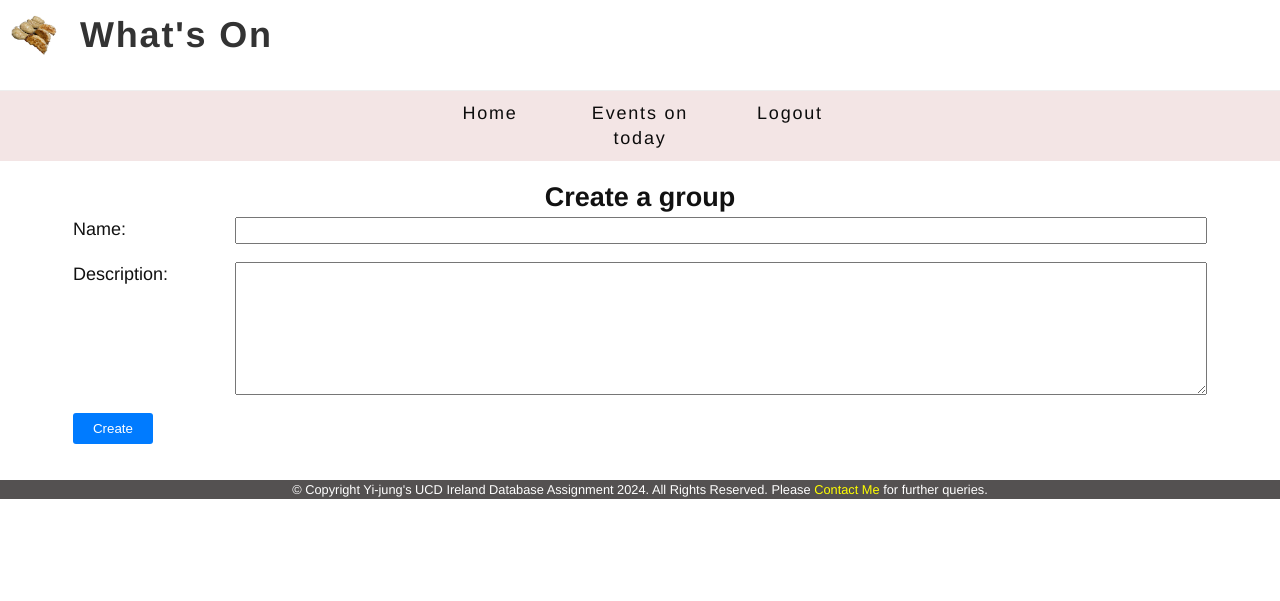
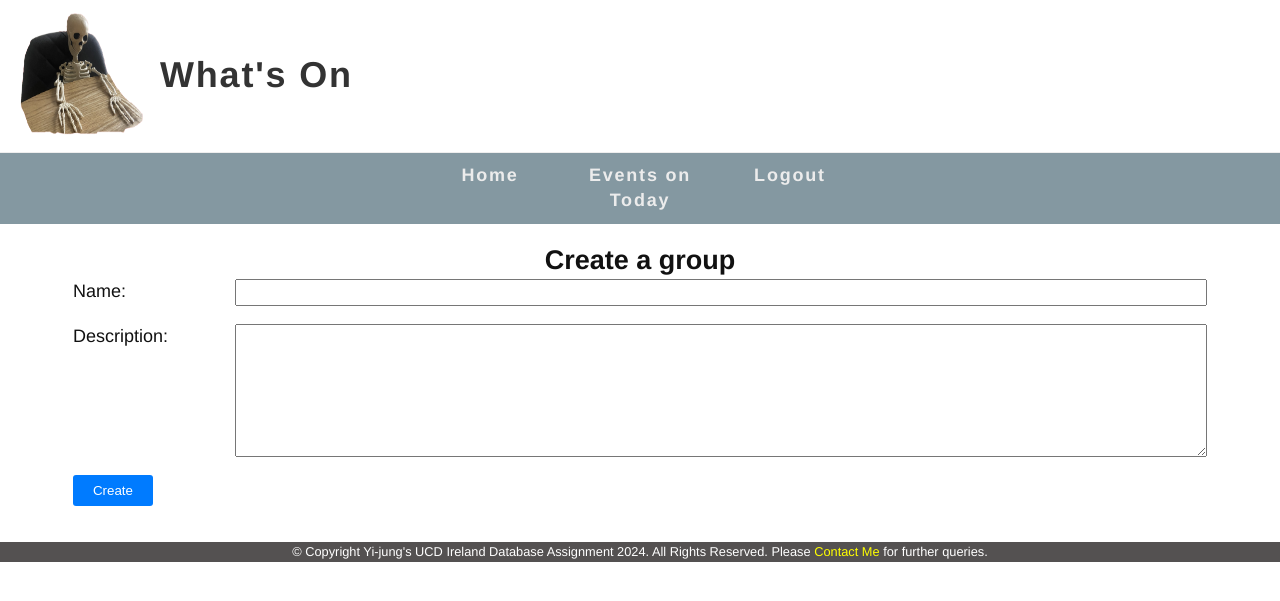
Before and after one commit to emilyichan3/whatson, a Flask app: page /create_group in a window 1280 px wide. Shown: the top 601 px of the page. Run offline with Flask 3, Linux system fonts and the light colour scheme; the visitor is signed in with stand-in values (Sample User, id 1).

Commit message:
Improved the styling

```diff
--- a/static/css/styles.css
+++ b/static/css/styles.css
@@ -1,7 +1,7 @@
 :root {
-  --wrap-bg-color: #fff;
-  --nav-bg-color: #f3e5e5;
-  --main-bg-color: #fff;
+  --wrap-bg-color: ##f8f8f8;
+  --nav-bg-color: #0730417e;
+  --main-bg-color: ##f8f8f8;
 }
 
 * {
@@ -30,14 +30,15 @@ body{
 }
 
 .container img{
-  width: 50px;
-  height: 50px;
-  margin: 10px;
+  width: 140px;
+  height: 140px;
+  margin: 5px;
 }
 
 .header-content {
-  height: 70px;
   margin: 10px;
+  display: flex;
+  align-items: center;
 }
 
 .top-navigation {
@@ -115,8 +117,16 @@ body{
 
 #big-menu {
   display: none;
-  font-weight: lighter;
+
 }
+#big-menu ul li a {
+  color: #ececec;
+  font-weight: bold;
+}
+#big-menu a:hover {
+  text-decoration: underline;
+}
+
 
 header{
   color: #333;
--- a/templates/base.html
+++ b/templates/base.html
@@ -16,7 +16,7 @@
     <div class="header-container">
       <header class="top-navigation">
         <div class="container">
-          <img src="/static/images/whatson.png" alt="What's On">
+          <img src="/static/images/skeleton.png" alt="What's On">
           <div class="header-content">
               <h1>What's On</h1>
               <p id="username">{% if session['username'] %} Welcome {{ session['username'] }} {% endif %}</p>
@@ -33,7 +33,7 @@
           <div id="big-menu">
             <ul>
               <li><a href="{{ url_for('index') }}">Home</a></li>
-              <li><a href="{{ url_for('events_on') }}">Events on today</a></li>
+              <li><a href="{{ url_for('events_on') }}">Events on Today</a></li>
               {% if current_user.is_authenticated %}
                 <li><a href="{{ url_for('logout_page') }}">Logout</a></li>
               {% else %}
@@ -45,7 +45,7 @@
           <div id="small-menu">
             <ul id="menu-list">
               <li><a href="{{ url_for('index') }}">Home</a></li>
-              <li><a href="{{ url_for('events_on') }}">Events on today</a></li>
+              <li><a href="{{ url_for('events_on') }}">Events on Today</a></li>
               {% if current_user.is_authenticated %}
                 <li><a href="{{ url_for('logout_page') }}">Logout</a></li>
               {% else %}
```
Also changed, not shown: other parts of static/css/styles.css (+117 -14 lines), static/images/skeleton.jpg (added), static/images/skeleton.png (added).
